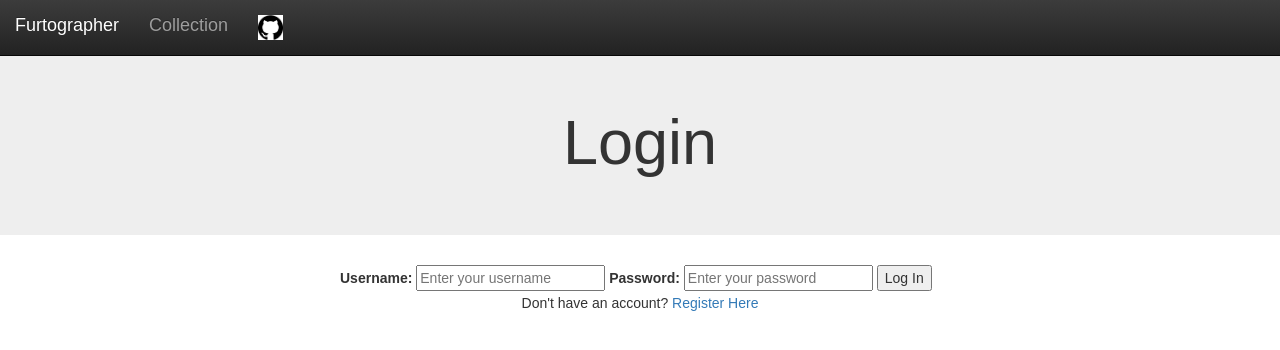
After one commit to pranavbala3/Furtographer, a Flask app: page /login in a window 1280 px wide. The commit adds this page. Shown: the top 350 px of the page. Run offline with Flask 3, Linux system fonts and the light colour scheme; some libraries are stand-ins or nearby versions.

Commit message:
simple login/register pages with functionality; no personalized collections for users yet

```diff
--- a/app.py
+++ b/app.py
@@ -1,4 +1,4 @@
-from flask import Flask, render_template, Response, request, redirect
+from flask import Flask, render_template, Response, request, redirect, session, current_app
 import cv2
 import datetime
 import os
@@ -17,7 +17,10 @@ except OSError as error:
 app = Flask(__name__)
 
 app.config['SQLALCHEMY_DATABASE_URI'] = 'sqlite:///test2.db'
+# Add a secret key for session management
+app.config['SECRET_KEY'] = 'your_secret_key'
 db = SQLAlchemy(app)
+
 
 class Collection(db.Model):
     id = db.Column(db.Integer, primary_key=True)
@@ -30,6 +33,23 @@ class Collection(db.Model):
         return '<Task %r>' % self.id
 
 
+class User(db.Model):
+    id = db.Column(db.Integer, primary_key=True)
+    username = db.Column(db.String(200), nullable=False)
+    password = db.Column(db.String(200), nullable=False)
+
+    def __repr__(self):
+        return '<User %r>' % self.id
+
+    def check_password(self, password):
+        return self.password == password
+
+
+# Create the database tables within the application context
+with app.app_context():
+    db.create_all()
+
+
 def generate_frames():
     global capture
     while True:
@@ -38,43 +58,109 @@ def generate_frames():
         if not success:
             break
         else:
-            ret, buffer = cv2.imencode('.jpg', cv2.flip(frame,1))
+            ret, buffer = cv2.imencode('.jpg', cv2.flip(frame, 1))
             frame = buffer.tobytes()
             if not ret:
                 continue
             yield (b'--frame\r\n'
                    b'Content-Type: image/jpeg\r\n\r\n' + frame + b'\r\n')
-        if(capture):
-            capture=0
+        if (capture):
+            capture = 0
             now = datetime.datetime.now()
-            p = os.path.sep.join(['photos', "photo_{}.png".format(str(now).replace(":",''))])
+            p = os.path.sep.join(
+                ['photos', "photo_{}.png".format(str(now).replace(":", ''))])
             cv2.imwrite(p, frame)
+
 
 @app.route('/')
 def index():
-    return render_template('index.html')
+    logged_in = 'username' in session
+    return render_template('index.html', logged_in=logged_in, current_user=session.get('username'))
+
+
+@app.route('/login', methods=['GET', 'POST'])
+def login():
+    if request.method == 'POST':
+        username = request.form['username']
+        password = request.form['password']
+        user = User.query.filter_by(username=username).first()
+
+        # Assuming you have a check_password method in your User model
+        if user and user.check_password(password):
+            session['username'] = user.username
+            return redirect('/')
+        else:
+            return render_template('login.html', login_failed=True)
+
+    return render_template('login.html')
+
+
+@app.route('/logout')
+def logout():
+    session.pop('username', None)
+    return redirect('/')
+
+
+@app.route('/register', methods=['GET', 'POST'])
+def register():
+    if request.method == 'POST':
+        new_username = request.form['username']
+        new_password = request.form['password']
+        new_confirm_password = request.form['confirm_password']
+        new_user = User(username=new_username, password=new_password)
+
+        # Check if the username is already taken
+        existing_user = User.query.filter_by(username=new_username).first()
+        if existing_user:
+            return render_template('register.html', registration_failed=True)
+
+        # Check if the password and confirm_password match
+        if new_password != new_confirm_password:
+            return render_template('register.html', registration_failed=True)
+
+        # Create a new user
+        new_user = User(username=new_username, password=new_password)
+
+        try:
+            # Add the new user to the database
+            db.session.add(new_user)
+            db.session.commit()
+            session['username'] = new_username
+
+            # Redirect to the main page after registration
+            return redirect('/')
+        except Exception as e:
+            print(str(e))
+            return 'There was an issue with registration. Please try again.'
+
+    return render_template('register.html')
+
 
 @app.route('/video')
 def video():
     return Response(generate_frames(), mimetype='multipart/x-mixed-replace; boundary=frame')
 
-@app.route('/take_photo', methods=['POST','GET'])
+
+@app.route('/take_photo', methods=['POST', 'GET'])
 def take_photo():
     return render_template('take_photo.html', title='Take Photo')
 
-@app.route('/tasks', methods=['POST','GET'])
+
+@app.route('/tasks', methods=['POST', 'GET'])
 def tasks():
     if request.method == 'POST':
-            if request.form.get('click') == 'Capture':
-                global capture
-                capture=1
-                return "photo captured"
-            else:
-                return "fail"
+        if request.form.get('click') == 'Capture':
+            global capture
+            capture = 1
+            return "photo captured"
+        else:
+            return "fail"
+
 
 @app.route('/upload_photo')
 def upload_photo():
     return render_template('upload_photo.html', title='Upload Photo')
+
 
 @app.route('/upload', methods=['POST', 'GET'])
 def upload():
@@ -87,6 +173,7 @@ def upload():
         # for now, the file isjust going to this directory, but we will need to connect this to our db/image storage system
         file.save("uploads/" + file.filename)
         return 'File uploaded successfully'
+
 
 @app.route('/collection', methods=['POST', 'GET'])
 def collection():
@@ -105,6 +192,7 @@ def collection():
         tasks = Collection.query.order_by(Collection.date_created).all()
         return render_template('collection.html', title='View Collection', tasks=tasks)
 
+
 @app.route('/delete/<int:id>')
 def delete(id):
     furto_to_delete = Collection.query.get_or_404(id)
@@ -115,6 +203,7 @@ def delete(id):
         return redirect('/collection')
     except:
         return 'There was a problem deleting that task'
+
 
 @app.route('/update/<int:id>', methods=['GET', 'POST'])
 def update(id):
@@ -132,5 +221,6 @@ def update(id):
     else:
         return render_template('update.html', task=furto)
 
+
 if __name__ == '__main__':
     app.run(debug=True)
--- a/templates/index.html
+++ b/templates/index.html
@@ -33,6 +33,10 @@
 
         <div class="jumbotron">
             <div class="container">
+                {% if logged_in %}
+                <h1 class="text-center">Welcome, {{ current_user }}!</h1>
+                <a href="/logout">Logout</a>
+                {% endif %}
                 <h1 class="text-center">Furtographer</h1>
                 <p class="text-center">What breed is this dog?</p>
                 <hr />
--- /dev/null
+++ b/templates/login.html
@@ -0,0 +1,33 @@
+{% extends 'base.html' %}
+
+{% block head %}
+{% endblock %}
+
+{% block body %}
+<div class="jumbotron">
+    <div class="container">
+        <br></br>
+        {% if current_user %}
+            <h1 class="text-center">Welcome, {{ current_user.username }}!</h1>
+            <a href="/logout">Logout</a>
+        {% else %}
+            <h1 class="text-center">Login</h1>
+        {% endif %}
+    </div>
+</div>
+
+<div class="content">
+    <form action="/login" method="POST">
+        <label for="username">Username:</label>
+        <input type="text" name="username" id="username" placeholder="Enter your username">
+        <label for="password">Password:</label>
+        <input type="password" name="password" id="password" placeholder="Enter your password">
+        <input type="submit" value="Log In">
+    </form>
+    {% if login_failed %}
+        <p style="color: red; text-align: center;">Login failed. Please check your username and password.</p>
+    {% endif %}
+
+    <p style="text-align: center;">Don't have an account? <a href="/register">Register Here</a></p>
+</div>
+{% endblock %}
```
Also changed, not shown: static/style.css (added, +35 -0 lines), templates/register.html (added, +34 -0 lines), instance/test2.db.
